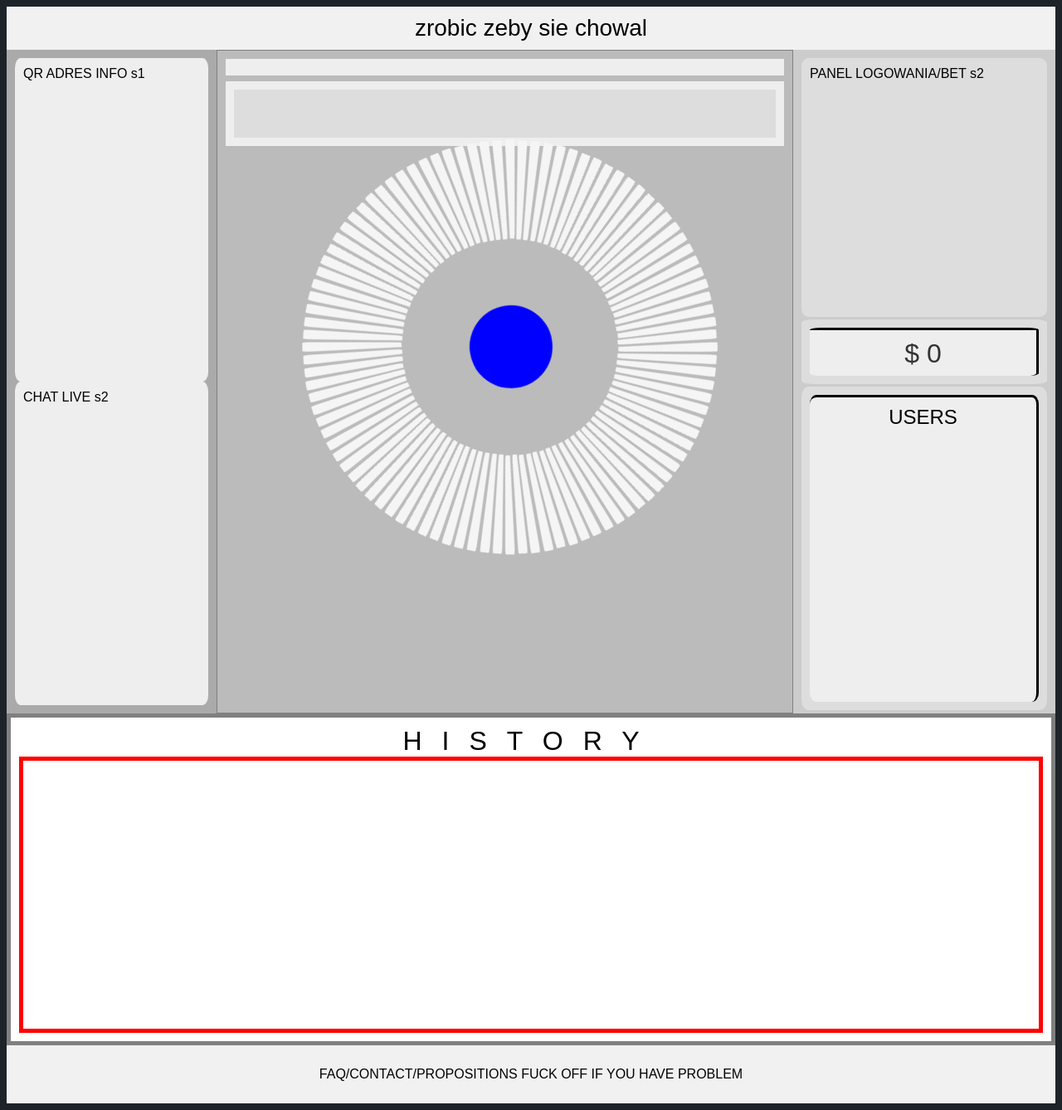
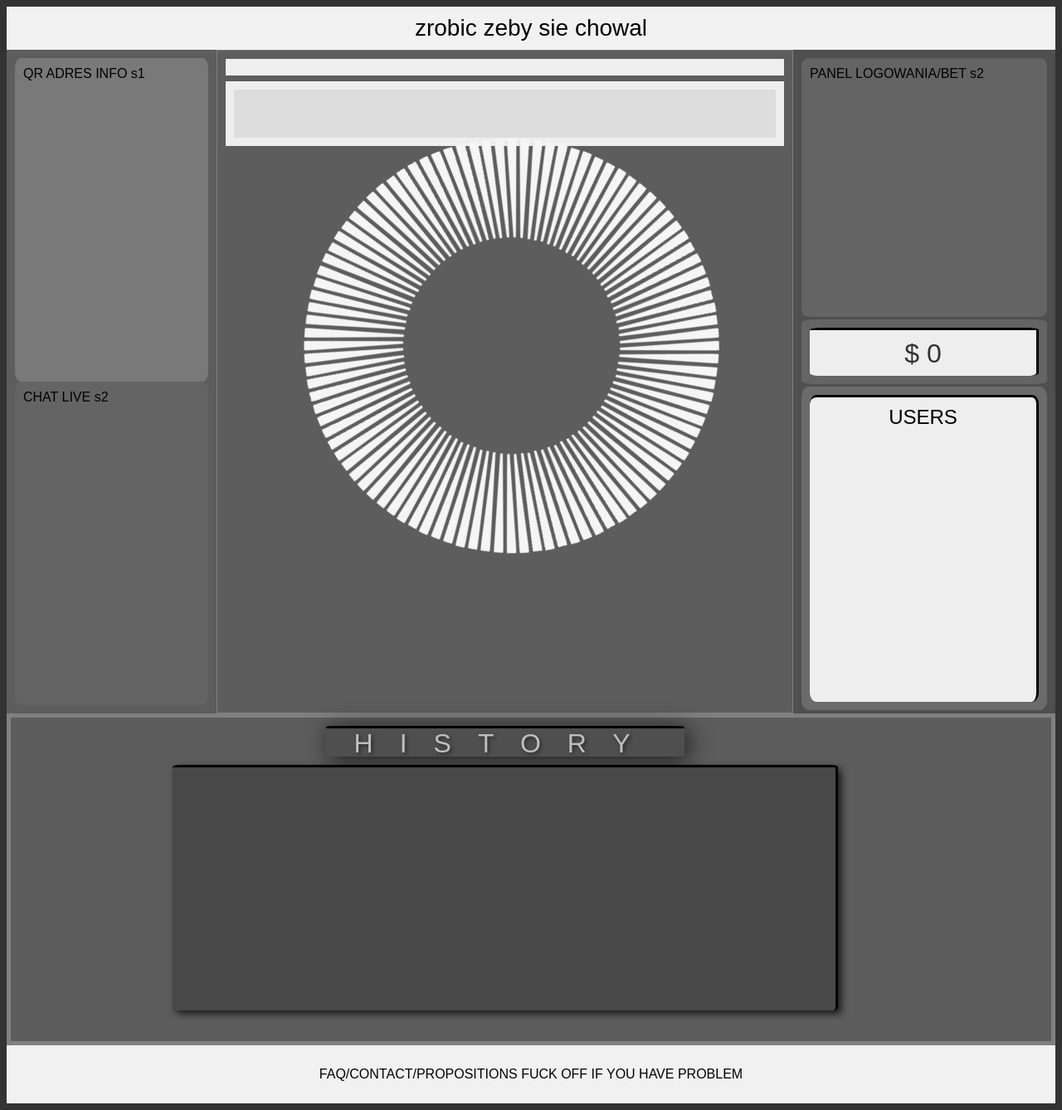
Before and after one commit to dreistein33/jackpotron, a Flask app: template templates/main.html in a window 1280 px wide. Shown: the whole page at 83% size. Run offline with Flask 2, Linux system fonts and the light colour scheme; the template is opened without the code that fills it, so the values that code supplies are empty; some libraries are stand-ins or nearby versions.

Commit message:
Basic history table added

```diff
--- a/static/scripts/sock.js
+++ b/static/scripts/sock.js
@@ -59,6 +59,27 @@ function buildFrontend() {
 
     // HISTORY DATA
     socket.on("last", (data) => {
+
+
+        tableDiv = $("<div id=table></div>");
+        for (let i = data.length - 1; i >= 0; i--) {
+            if (!(data[i].winner == null)) {
+                var potidDiv = $("<div class='potid'></div>");
+                var winDiv = $("<div class='win'></div>");
+                var ref = $("<a href=https://shasta.tronscan.org/#/address/" + data[i].winner + ">" + data[i].winner +"</a>");
+                winDiv.append(ref);
+                var potDiv = $("<div class='pot'></div>");
+
+                potidDiv.text("#" + data[i].id);
+                potDiv.text("$ " + data[i].prize);
+
+
+                tableDiv.append(potidDiv);
+                tableDiv.append(winDiv);
+                tableDiv.append(potDiv);
+        }
+    }
+        $("#tablebox").append(tableDiv);
         console.log(data);
     })
 
--- a/templates/main.html
+++ b/templates/main.html
@@ -8,11 +8,41 @@
 * {
   box-sizing: border-box;
 }
+/* LISTA KOLOROW
+#333333 background
+#
 
+
+
+
+
+ */
 body {
-  background-color: rgb(30, 35, 41);
+  background-color: #333333;
   font-family: Arial, Helvetica, sans-serif;
 }
+/* Ustaw tło paska przewijania */
+::-webkit-scrollbar {
+  background-color: black;
+}
+
+/* Ustaw kolor wypełnienia obszaru poza paskiem przewijania */
+::-webkit-scrollbar-track {
+  border:1px solid white;
+  background-color: #6b6b6b;
+}
+
+/* Ustaw kolor paska przewijania */
+::-webkit-scrollbar-thumb {
+  border:1px solid black;
+  background-color: #919191;
+}
+
+/* Ustaw kolor paska przewijania podczas najechania */
+::-webkit-scrollbar-thumb:hover {
+  background-color: #c8c8c8;
+}
+
     #overlay {
       position: fixed;
       top: 0;
@@ -55,11 +85,12 @@ body {
 
     .column.sidel {
       width: 20%;
+      background-color: #5d5d5d;
     }
       .adr {
         border-radius: 3%;
         height: 50%;
-        background-color: #eee;
+        background-color: #797979;
         padding: 10px;
       }
 
@@ -67,19 +98,20 @@ body {
       .chat {
         border-radius: 3%;
         height: 50%;
-        background-color: #eee;
+        background-color: #646464;
         padding: 10px;
       }
 
 
   .column.sider {
+    background-color: #4f4f4f;
     width: 25%;
   }
 
     .panel {
       border-radius: 3%;
       height: 40%;
-      background-color: #ddd;
+      background-color: #646464;
       padding: 10px;
     }
 
@@ -88,7 +120,7 @@ body {
       margin-bottom:1%;
       height:10%;
       border-radius: 5%;
-      background-color: #ddd;
+      background-color: #646464;
       padding: 10px;
 
     }
@@ -109,7 +141,7 @@ body {
 
       border-radius: 3%;
       height: 50%;
-      background-color: #ddd;
+      background-color: #6b6b6b;
       padding: 10px;
     }
     #user {
@@ -146,6 +178,7 @@ body {
     }
 
 .column.middle {
+  background-color: #5d5d5d;
   border: 1px solid gray;
   content-align:center;
   text-align: center;
@@ -157,9 +190,6 @@ body {
       background-color: #eee;
       padding: 10px;
     }
-
-
-
     .timer {
       margin-top: 1%;
       height: 10%;
@@ -172,23 +202,24 @@ body {
         background-color: #ddd;
         padding: 10px;
       }
+
   #spin {
-    border-radius:50%;
-    animation: spin 6s linear infinite;
+
+    animation: spin 15s linear infinite;
     margin-top:15%;
     margin-left:23%;
     position: absolute;
     height: 100px;
     width: 100px;
 
-    background-color:blue;
+    background-color:none;
   }
     .line {
-
+      box-shadow: 4px 4px 1px 0px rgba(0, 0, 0, 0.75);
       padding: 1px;
-      clip-path: polygon(0% 100%, 100% 50%, 100% 0, 0% 0);
+      clip-path: polygon(0% 100%, 100% 30%, 100% 5%, 0% 0);
       background-color: #f5f5f5;
-      border-radius: 10%;
+      border-radius: 7%;
       height: 12px;
       width: 120px;
   }
@@ -202,25 +233,88 @@ body {
 
 
 .history {
-
+  padding: 10px;
   text-align: center;
   font-size: 32px;
   letter-spacing: 24px;
-  padding:10px;
+
   height: 50vh;
   border: 5px solid gray;
-  background-color: #fff;
-  padding: 10px;
+  background-color: #5d5d5d;
+
+
+}
+#historytitle {
+  text-shadow: 2px 2px 4px rgba(0, 0, 0, 0.5);
+  box-shadow: 4px 4px 30px 0px rgba(0, 0, 0, 0.75);
+  margin-bottom: 10px;
+  position:relative;
+  text-align: center;
+  font-size: 32px;
+  letter-spacing: 32px;
+  width: 35%;
+  left:30%;
+  height: 10%;
+
+  border-top: 3px solid black;
+  border-radius:3%;
+  color: #bebebe;
+  background-color: #4f4f4f;
+
 
 }
 #tablebox {
+  box-shadow: 4px 4px 10px 0px rgba(0, 0, 0, 0.75);
+  text-shadow: 2px 2px 4px rgba(0, 0, 0, 0.5);
+  color:#bebebe;
+  text-align: center;
+  font-size: 24px;
+  letter-spacing: 2px;
+  border-right: 3px solid black;
+  border-top: 3px solid black;
+  border-radius: 1%;
+  padding: 10px;
+  background-color: #484848;
+
+  width:65%;
+  left:15%;
+  overflow-y: auto;
+  overflow-x: hidden;
   position:relative;
-  height:90%;
-  border: 5px solid red;
-  background-color: #fff;
-  padding: 10px;
-  text-align: center;
+  height:80%;
 }
+
+    .potid,
+    .win,
+    .pot {
+        padding:3px;
+        border-top: 1px solid gray;
+        display: inline-block;
+        vertical-align: top;
+    }
+    .potid {
+      padding-right: 15px;
+      text-align: right;
+      width:10%;
+      border-right: 1px solid gray;
+    }
+    .win {
+
+
+      width:80%;
+
+    }
+    .pot {
+      padding-left:10px;
+      text-align: left;
+      border-left: 1px solid gray;
+      width:10%;
+
+    }
+
+
+
+
 
 .footer {
   background-color: #f1f1f1;
@@ -255,20 +349,20 @@ body {
 
 <div class="row">
 
-    <div class="column sidel" style="background-color:#aaa;">
+    <div class="column sidel">
       <div class="adr">QR ADRES INFO s1</div>
       <div class="chat">CHAT LIVE s2</div>
     </div>
 
 
-    <div class="column middle" style="background-color:#bbb;">
+    <div class="column middle">
       <div class="id"><span id="id"></span></div>
       <div class="timer"></div>
         <div id="spin"></div>
     </div>
 
 
-    <div class="column sider" style="background-color:#ccc;">
+    <div class="column sider">
       <div class="panel">PANEL LOGOWANIA/BET s2</div>
       <div class="prize"><div id="prize">$ 0</div></div>
       <div class="user"><div id="user">USERS</div></div>
@@ -277,7 +371,8 @@ body {
 
 </div>
 
-<div class="history">HISTORY
+<div class="history">
+<div id="historytitle">HISTORY</div>
   <div id="tablebox">
 
   </div>
```
Lines whose indentation alone changed are shown as unchanged.
